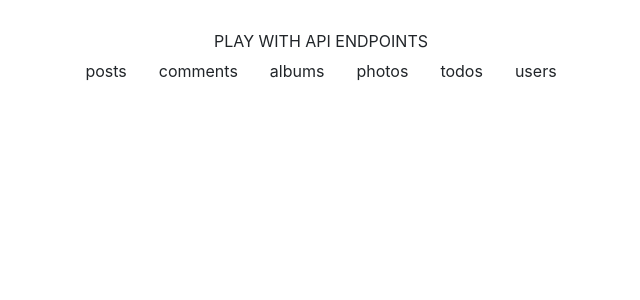
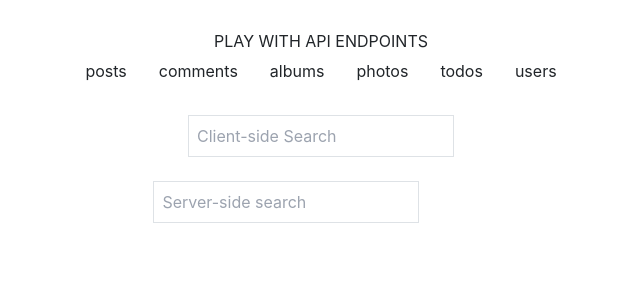
Before and after one commit to AftabUddin9/Play-with-API-endpoint, a React (Vite) app: page / in a window 1280 px wide. Shown: the top 300 px of the page, without its empty margins (319-959 px from the left). Built offline with nearby package versions, Linux system fonts and the light colour scheme.

Commit message:
implemented ui search and api search

```diff
--- /dev/null
+++ b/src/Component/ClientSideSearch.jsx
@@ -0,0 +1,17 @@
+import React from 'react'
+
+const ClientSideSearch = ({ clientSearch, setClientSearch }) => {
+    return (
+        <div className='flex flex-col'>
+            <input
+                type='text'
+                placeholder='Client-side Search'
+                value={clientSearch}
+                onChange={(e) => setClientSearch(e.target.value)}
+                className='border p-2 mb-4 rounded-lg'
+            />
+        </div>
+    )
+}
+
+export default ClientSideSearch
--- a/src/Component/DataFetcher.jsx
+++ b/src/Component/DataFetcher.jsx
@@ -10,43 +10,94 @@ import axios from 'axios';
 import ReactPaginate from 'react-paginate';
 import CardComponent from './CardComponent.jsx';
 
-const DataFetcher = ({ endpoint }) => {
+const DataFetcher = ({ endpoint, clientSearch, serverSearch, setClientData, setServerData }) => {
     const [data, setData] = useState([]);
-
     const [pageCount, setPageCount] = useState(0);
+    const [loading, setLoading] = useState(true);
+    const [currentPage, setCurrentPage] = useState(1);
+    const [mainData, setMainData] = useState([]);
 
     const limit = 10;
     const baseUrl = 'https://jsonplaceholder.typicode.com';
 
+    // fetch paginated data
     useEffect(() => {
         const fetchData = async () => {
+            setLoading(true);
             try {
-                const response = await axios.get(`${baseUrl}/${endpoint}?_page=1&_limit=${limit}`);
-                setData(response?.data);
+                const response = await axios.get(`${baseUrl}/${endpoint}`, {
+                    params: {
+                        _page: currentPage,
+                        _limit: limit,
+                    }
+                });
+                setMainData(response?.data);
                 const total = response.headers.get("x-total-count");
                 setPageCount(Math.ceil(total / limit));
             } catch (error) {
                 console.error('Error fetching data:', error);
             }
+            setLoading(false);
         };
         fetchData();
-    }, [endpoint]);
+    }, [endpoint, currentPage]);
+
+    // Fetch server-side search results
+    useEffect(() => {
+        if (serverSearch) {
+            const fetchSearchData = async () => {
+                setLoading(true);
+                try {
+                    const response = await axios.get(`${baseUrl}/${endpoint}`, {
+                        params: {
+                            q: serverSearch,
+                        },
+                    });
+                    setServerData(response.data);
+                } catch (error) {
+                    console.error('Error fetching search data:', error);
+                }
+                setLoading(false);
+            };
+            fetchSearchData();
+        } else {
+            setServerData([]);
+        }
+    }, [serverSearch, endpoint, setServerData]);
+
+    // filter client side search results
+    useEffect(() => {
+        if (clientSearch) {
+            setClientData(
+                mainData.filter((item) =>
+                    Object.values(item).some((value) =>
+                        value.toString().toLowerCase().includes(clientSearch.toLowerCase())
+                    )
+                )
+            );
+        } else {
+            setClientData([]);
+        }
+    }, [clientSearch, mainData, setClientData]);
 
 
-    const fetchalldata = async (currentPage) => {
-        const res = await fetch(
-            `${baseUrl}/${endpoint}?_page=${currentPage}&_limit=${limit}`
-        );
-        const data = await res.json();
-        return data;
+    // const fetchalldata = async (currentPage) => {
+    //     const res = await fetch(
+    //         `${baseUrl}/${endpoint}?_page=${currentPage}&_limit=${limit}`
+    //     );
+    //     const data = await res.json();
+    //     return data;
+    // };
+
+    // const handlePageClick = async (data) => {
+    //     console.log(data.selected);
+    //     let currentPage = data.selected + 1
+    //     const dataFetched = await fetchalldata(currentPage);
+    //     setData(dataFetched);
+    // }
+    const handlePageClick = (data) => {
+        setCurrentPage(data.selected + 1);
     };
-
-    const handlePageClick = async (data) => {
-        console.log(data.selected);
-        let currentPage = data.selected + 1
-        const dataFetched = await fetchalldata(currentPage);
-        setData(dataFetched);
-    }
 
 
     // let Component;
@@ -75,7 +126,11 @@ const DataFetcher = ({ endpoint }) => {
 
     return (
         <div className="container">
-            <CardComponent data={data} />
+            {loading ? (
+                <p>Loading...</p>
+            ) : (
+                <>
+                    <CardComponent data={mainData} />
                     {/* {Component ?
                 <div className=' flex items-center justify-between'>
                     {
@@ -105,6 +160,8 @@ const DataFetcher = ({ endpoint }) => {
                         breakLinkClassName={"page-link"}
                         activeClassName={"active"}
                     />
+                </>
+            )}
         </div>
     );
 };
--- a/src/Component/MainComponent.jsx
+++ b/src/Component/MainComponent.jsx
@@ -1,5 +1,8 @@
 import React, { useState } from 'react'
 import DataFetcher from './DataFetcher';
+import ClientSideSearch from './ClientSideSearch';
+import SearchResults from './SearchResults';
+import ServerSideSearch from './ServerSideSearch';
 
 const MainComponent = () => {
     const sites = [
@@ -13,10 +16,16 @@ const MainComponent = () => {
 
     const [selectedEndpoint, setSelectedEndpoint] = useState(null);
     const [activeButton, setActiveButton] = useState(null);
+    const [clientSearch, setClientSearch] = useState('');
+    const [serverSearch, setServerSearch] = useState('');
+    const [clientData, setClientData] = useState([]);
+    const [serverData, setServerData] = useState([]);
 
     const buttonClicked = (id, endpoint) => {
         setSelectedEndpoint(endpoint);
         setActiveButton(id);
+        setClientSearch('');
+        setServerSearch('');
     };
 
     return (
@@ -24,19 +33,38 @@ const MainComponent = () => {
             <h1 className='text-xl font-bold border-b-2 border-b-rose-700'>PLAY WITH API ENDPOINTS</h1>
             <div>
                 <div className='flex justify-center mb-4'>
-                    {
-                        sites.map((site) => {
+                    {sites.map((site) => {
                         return (
                             <button key={site.id} className={`rounded-lg mx-2 p-2 capitalize text-center justify-between ${activeButton === site.id ? 'bg-blue-500 text-white' : 'bg-gray-200 text-black'} hover:bg-blue-300`}
                                 onClick={() => buttonClicked(site.id, site.endpoint)}>
                                 {site.endpoint}
                             </button>
                         );
-                        })
+                    })}
+                </div>
+                <div className='flex gap-4'>
+                    {/* column for client side search */}
+                    <div className='w-1/4'>
+                        <ClientSideSearch clientSearch={clientSearch} setClientSearch={setClientSearch} />
+                        <SearchResults data={clientData} />
+                    </div>
+                    {/* cards for endpoint buttons */}
+                    <div className='w-2/4'>
+                        {activeButton && selectedEndpoint &&
+                            <DataFetcher
+                                endpoint={selectedEndpoint}
+                                clientSearch={clientSearch}
+                                serverSearch={serverSearch}
+                                setClientData={setClientData}
+                                setServerData={setServerData}
+                            />
                         }
                     </div>
-                <div className=''>
-                    {activeButton && selectedEndpoint && <DataFetcher endpoint={selectedEndpoint} />}
+                    {/* column for server side search */}
+                    <div className='w-1/4'>
+                        <ServerSideSearch setServerSearch={setServerSearch} />
+                        <SearchResults data={serverData} />
+                    </div>
                 </div>
             </div>
         </div>
--- /dev/null
+++ b/src/Component/SearchResults.jsx
@@ -0,0 +1,12 @@
+import React from 'react'
+import CardComponent from './CardComponent'
+
+const SearchResults = ({ data }) => {
+    return (
+        <div className='overflow-y-auto max-h-[500px]'>
+            <CardComponent data={data} />
+        </div>
+    )
+}
+
+export default SearchResults
--- /dev/null
+++ b/src/Component/ServerSideSearch.jsx
@@ -0,0 +1,26 @@
+import React, { useState } from 'react'
+
+const ServerSideSearch = ({ setServerSearch }) => {
+    const [searchTerm, setSearchTerm] = useState('');
+
+    const handleSearch = () => {
+        setServerSearch(searchTerm);
+    };
+
+    return (
+        <div className='flex flex-row justify-between'>
+            <input
+                type='text'
+                placeholder='Server-side search'
+                value={searchTerm}
+                onChange={(e) => setSearchTerm(e.target.value)}
+                className='border p-2 mb-4 rounded-lg'
+            />
+            <button onClick={handleSearch} className='bg-blue-500 text-white p-2 rounded mb-4'>
+                Search
+            </button>
+        </div>
+    )
+}
+
+export default ServerSideSearch
```
Lines whose indentation alone changed are shown as unchanged.
